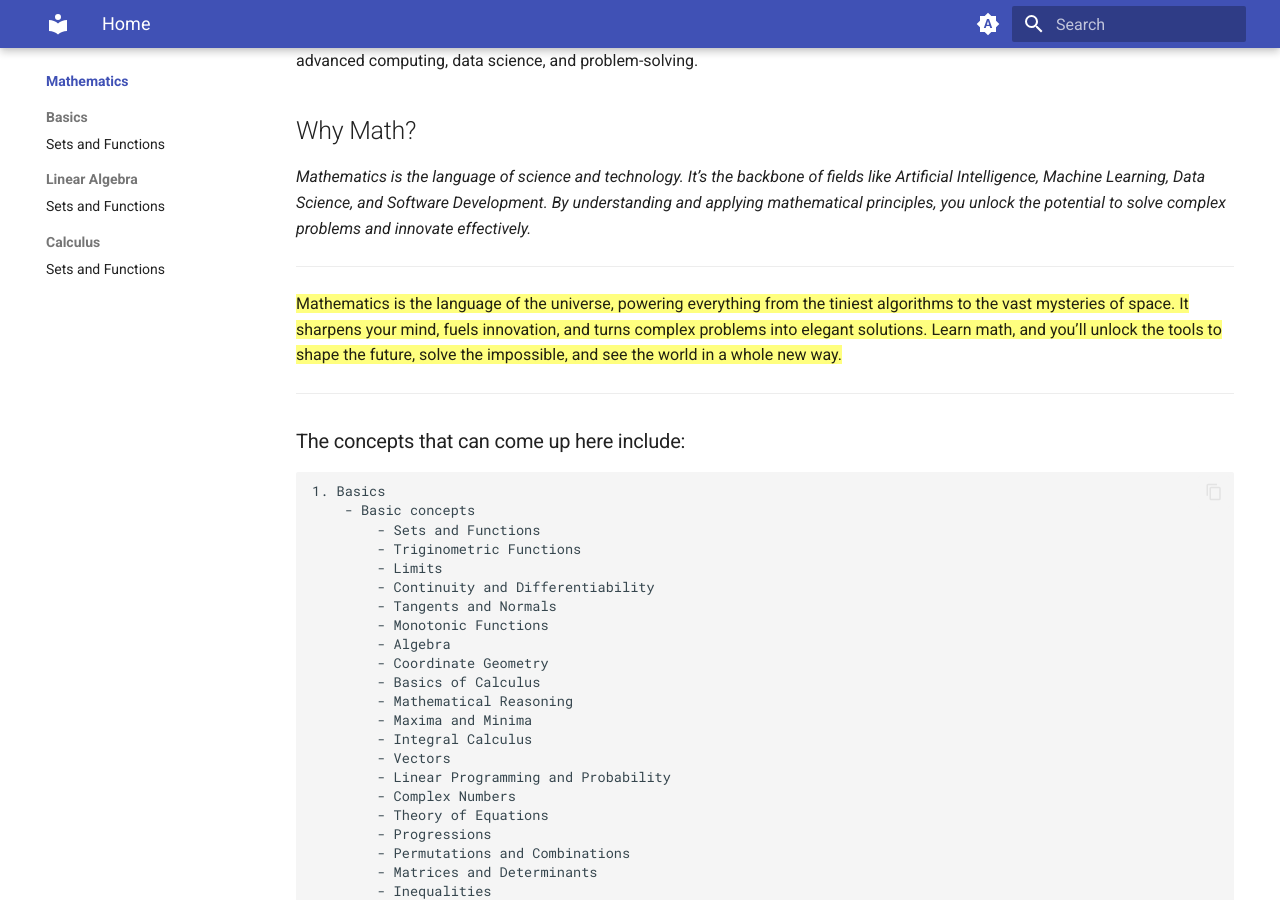
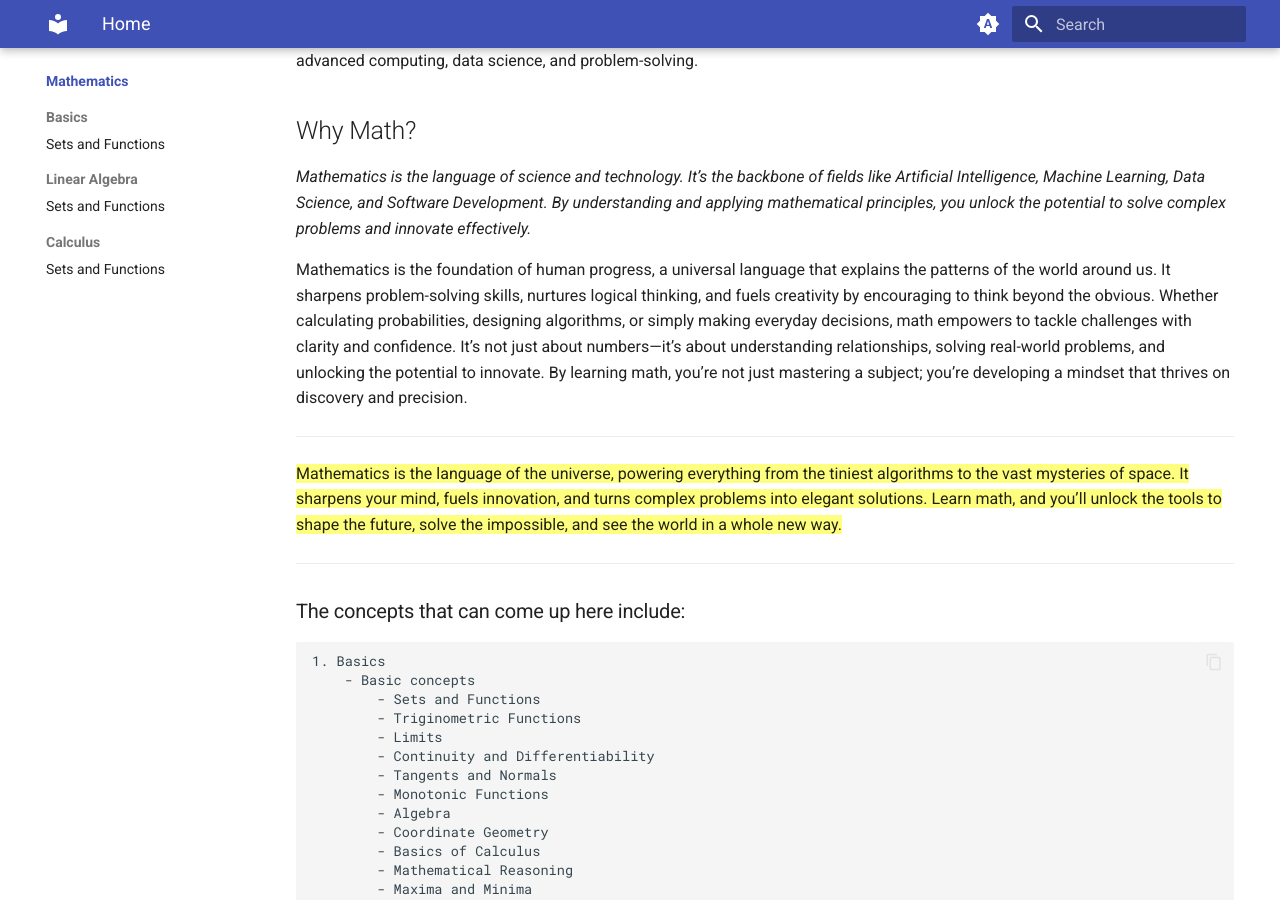
Before and after one commit to akshaykumar-gunari/ak-verse, an MkDocs documentation site: the page built from docs/blog/posts/mathematics/index.md, in a window 1280 px wide and 900 px high, scrolled down 309 px. Built offline with MkDocs 1.6.1 and Material for MkDocs 9.7.7, drawn with Linux system fonts in a browser that asks for light colours.

Commit message:
Add motivation of Mathematics index

```diff
--- a/docs/blog/posts/mathematics/index.md
+++ b/docs/blog/posts/mathematics/index.md
@@ -8,6 +8,8 @@ This space is dedicated for exploring and documenting mathematical concepts, tec
 ## Why Math?
 
 *Mathematics is the language of science and technology. It’s the backbone of fields like Artificial Intelligence, Machine Learning, Data Science, and Software Development. By understanding and applying mathematical principles, you unlock the potential to solve complex problems and innovate effectively.*
+
+Mathematics is the foundation of human progress, a universal language that explains the patterns of the world around us. It sharpens problem-solving skills, nurtures logical thinking, and fuels creativity by encouraging to think beyond the obvious. Whether calculating probabilities, designing algorithms, or simply making everyday decisions, math empowers to tackle challenges with clarity and confidence. It’s not just about numbers—it’s about understanding relationships, solving real-world problems, and unlocking the potential to innovate. By learning math, you’re not just mastering a subject; you’re developing a mindset that thrives on discovery and precision.
 
 ***
 ==Mathematics is the language of the universe, powering everything from the tiniest algorithms to the vast mysteries of space. It sharpens your mind, fuels innovation, and turns complex problems into elegant solutions. Learn math, and you’ll unlock the tools to shape the future, solve the impossible, and see the world in a whole new way.==
```
